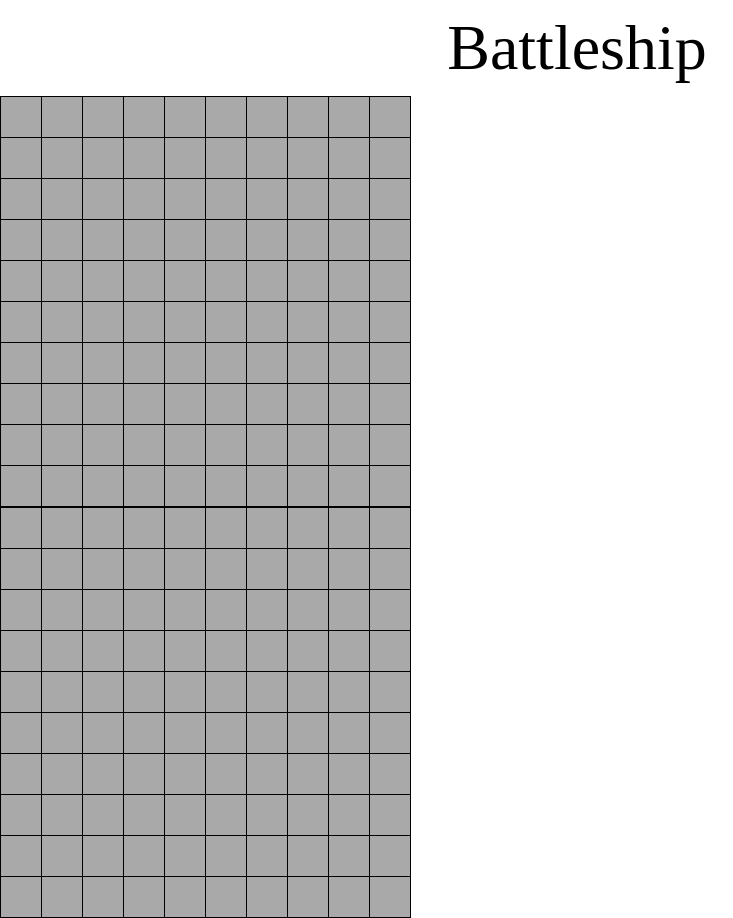
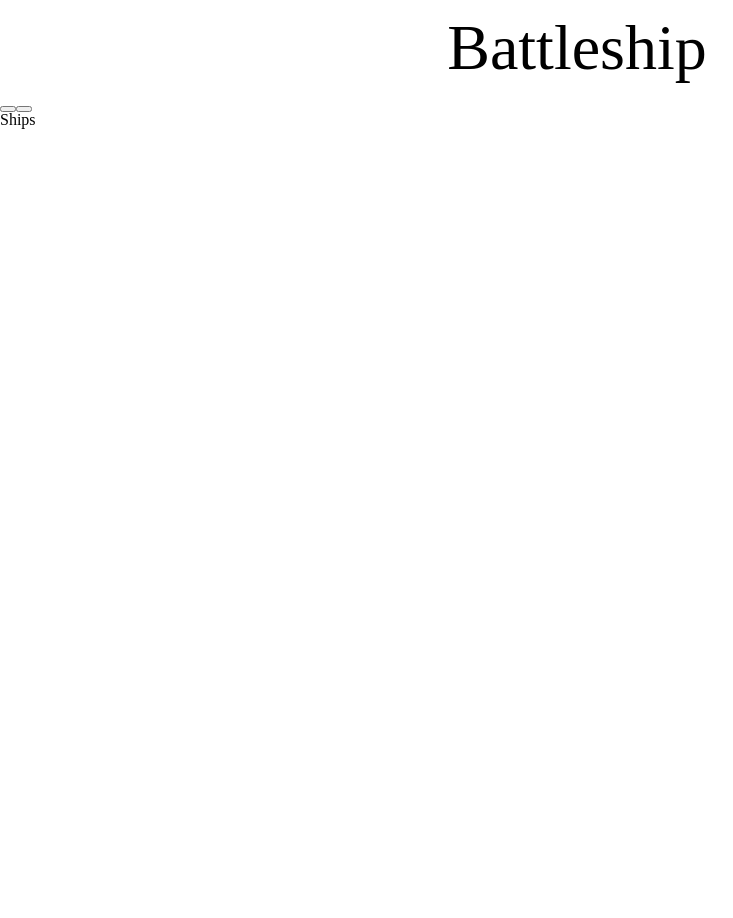
Before and after one commit to Zadag/Battleship, a website built with webpack: page dist/index.html in a window 1280 px wide. Shown: the full height of the page, 0-733 px from the left. After the commit the page ends 800 px from the top, so only its background shows below. Built offline with nearby package versions, Linux system fonts and the light colour scheme.

Commit message:
Creates html format for start screen

```diff
--- a/src/index.js
+++ b/src/index.js
@@ -1,8 +1,9 @@
 import gameLoop from './modules/game';
 import header from './modules/header';
+import startScreen from './modules/startScreen';
 
 header();
+startScreen();
+// const game = gameLoop();
 
-const game = gameLoop();
-
-game.init();
+// game.init();
--- a/src/modules/displayboard.js
+++ b/src/modules/displayboard.js
@@ -1,5 +1,5 @@
 export default function displayBoard(playerObj) {
-    const root = document.querySelector('#root');
+    const content = document.querySelector('#content');
     const gameboardContainer = document.createElement('div');
     gameboardContainer.classList.add('gameboard-container');
     if (playerObj.playerName === 'CPU') {
@@ -10,7 +10,7 @@
     const gameboard = document.createElement('div');
     gameboard.classList.add('gameboard');
 
-    root.appendChild(gameboardContainer);
+    content.appendChild(gameboardContainer);
     gameboardContainer.appendChild(gameboard);
 
     for (let i = 0; i < 10; i += 1) {
--- a/src/modules/game.js
+++ b/src/modules/game.js
@@ -21,7 +21,6 @@
 
         playerBoard.addEventListener('click', (e) => {
             const { x, y } = e.target.dataset;
-            console.log(x, y);
             if (players[0].isTurn && (players[0].board.isCellHit([x, y]) === 'Cell is an unhit ship' || players[0].board.isCellHit([x, y]) === 'Cell is an unhit water')) {
                 players[0].board.recieveAttack([x, y]);
                 removeBoard(playerBoard);
--- a/src/modules/startScreen.js
+++ b/src/modules/startScreen.js
@@ -1,3 +1,31 @@
 export default function startScreen() {
     const content = document.getElementById('content');
+    const startContainer = document.createElement('div');
+    startContainer.id = 'start-container';
+    const boardGrid = document.createElement('div');
+    boardGrid.id = 'board-grid';
+    const shipsContainer = document.createElement('div');
+    shipsContainer.id = 'ships-container';
+    const shipButtons = document.createElement('div');
+    shipButtons.id = 'ship-buttons';
+
+    const resetShipsButton = document.createElement('button');
+    resetShipsButton.id = 'reset-ships-button';
+    const rotateShipsButton = document.createElement('button');
+    rotateShipsButton.id = 'rotate-ships-button';
+    const shipsHeader = document.createElement('h1');
+    shipsHeader.textContent = 'Ships';
+
+    const shipsBay = document.createElement('div');
+    shipsBay.classList.add('ships-bay');
+    shipsBay.id = 'ships-bay-horizontal';
+
+    content.appendChild(startContainer);
+    startContainer.appendChild(boardGrid);
+    startContainer.appendChild(shipsContainer);
+    shipsContainer.appendChild(shipButtons);
+    shipButtons.appendChild(resetShipsButton);
+    shipButtons.appendChild(rotateShipsButton);
+    shipsContainer.appendChild(shipsHeader);
+    shipsContainer.appendChild(shipsBay);
 }
```
Also changed, not shown: dist/index.html, dist/main.js, src/modules/dragAndDrop.js (added).
